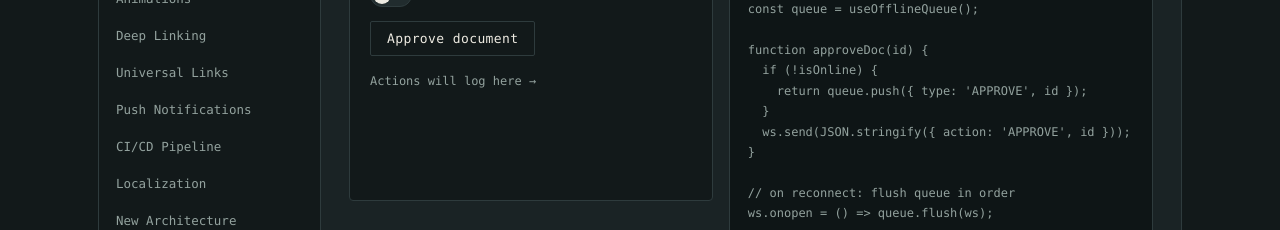
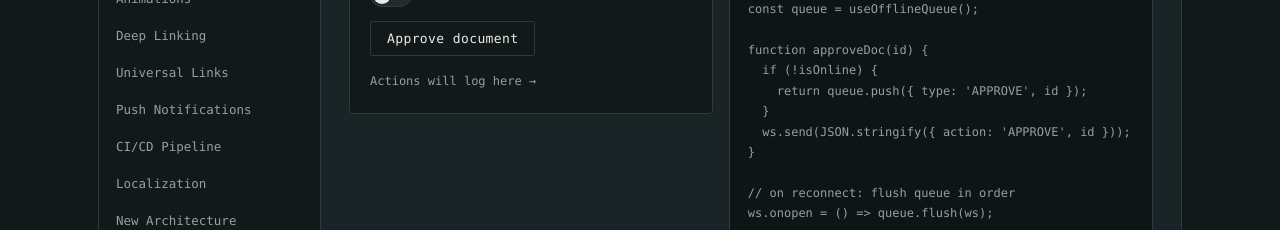
Before and after one commit to ahmedgit2/ahmed-mo-portfolio, a React (Vite) app: page / in a window 1280 px wide. Both pictures are taken after a click on the tab "Offline-First Sync". Shown: the part 2417-2647 px from the top of the page. Built offline with nearby package versions, Linux system fonts and the light colour scheme.

Commit message:
fix: shrink bridge-log min-height so TV/sync demo boxes don't leave dead space

```diff
--- a/src/styles/demos.css
+++ b/src/styles/demos.css
@@ -87,7 +87,7 @@
 .pop-card .pc-sub { font-size: 12px; color: var(--muted); }
 
 /* Demo: bridge log (shared by several demos) */
-.bridge-log { font-family: var(--mono); font-size: 12px; color: var(--muted); min-height: 110px; line-height: 1.9; }
+.bridge-log { font-family: var(--mono); font-size: 12px; color: var(--muted); min-height: 22px; line-height: 1.9; }
 .bridge-log .ok { color: #7FBF8F; }
 .bridge-log .cur { color: var(--copper); }
 
```
